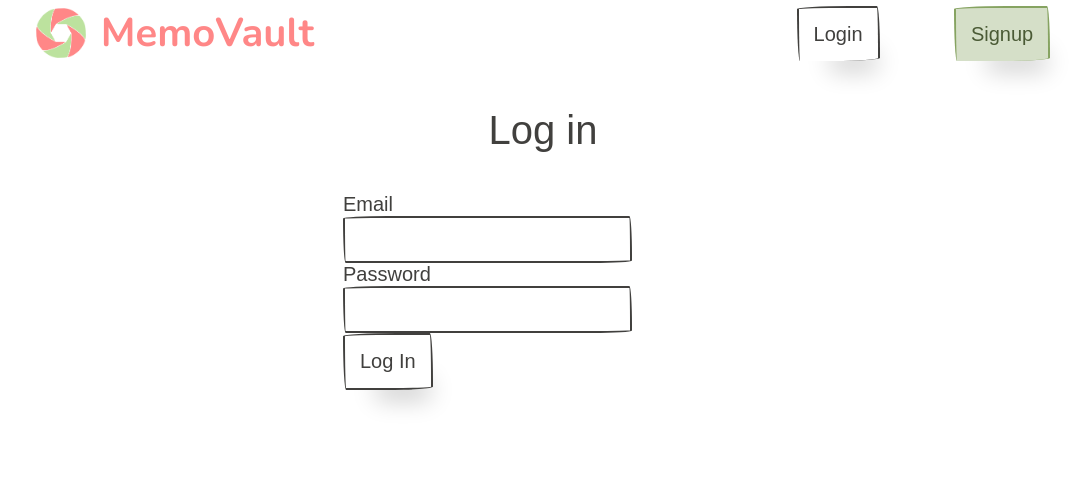
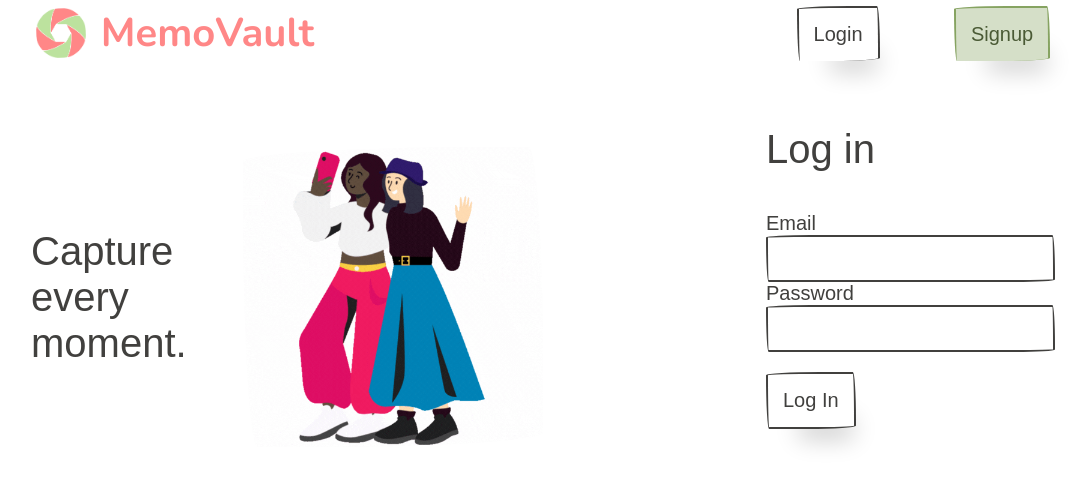
Before and after one commit to janoskocs/client-capstone, a React (Create React App) app: page /login in a window 1280 px wide. Shown: the top 486 px of the page, without its empty margins (97-1183 px from the left). Built offline with nearby package versions, Linux system fonts and the light colour scheme; a web font is replaced by a local one.

Commit message:
Style login page and add hero

```diff
--- a/src/pages/LogInPage/LogInPage.js
+++ b/src/pages/LogInPage/LogInPage.js
@@ -1,5 +1,7 @@
 import { useState } from "react";
 import { useLogin } from "../../hooks/useLogin";
+import "./LogInPage.scss";
+import hero from "../../assets/images/hero.gif";
 
 const LogInPage = () => {
   const { login, error, isLoading } = useLogin();
@@ -18,8 +20,13 @@ const LogInPage = () => {
     await login(loginInput.email, loginInput.password);
   };
   return (
-    <form className="form" onSubmit={handleLogin}>
-      <h3 className="form__title">Log in</h3>
+    <section className="login">
+      <div className="hero">
+        <h1 className="hero__title">Capture every moment.</h1>
+        <img className="hero__img" src={hero} alt="Hero" />
+      </div>
+      <form className="login-form" onSubmit={handleLogin}>
+        <h3 className="login-form__title">Log in</h3>
         <label htmlFor="email">Email</label>
         <input
           type="email"
@@ -34,11 +41,12 @@ const LogInPage = () => {
           onChange={(e) => handleInput(e)}
           value={loginInput.password}
         />
-      <button disabled={isLoading} type="submit">
+        {error && <p className="error">{error}</p>}
+        <button className="login-form__btn" disabled={isLoading} type="submit">
           Log In
         </button>
-      {error && <p>{error}</p>}
       </form>
+    </section>
   );
 };
 
--- a/src/pages/LogInPage/LogInPage.scss
+++ b/src/pages/LogInPage/LogInPage.scss
@@ -0,0 +1,43 @@
+@use "../../styles/variables" as *;
+@use "../../styles/mixins" as *;
+
+.error {
+  color: $primary-brand;
+
+  &::before {
+    content: "!";
+    border-radius: 100%;
+    text-align: center;
+    display: inline-block;
+    width: 1rem;
+    height: 1rem;
+    color: #fff;
+    margin-right: 0.5rem;
+    background-color: $primary-brand;
+  }
+}
+
+.login {
+  width: 80%;
+  margin: 0 auto;
+  @include displayFlex(null, space-between, center);
+}
+
+.login-form {
+  &__btn {
+    margin-top: 1rem;
+  }
+}
+.hero {
+  margin-top: 10vh;
+  @include displayFlex(null, center, center);
+  width: 50%;
+
+  &__img {
+    width: 15rem;
+    border: none;
+  }
+  &__title {
+    font-size: 2rem;
+  }
+}
--- a/src/pages/SignUpPage/SignUpPage.js
+++ b/src/pages/SignUpPage/SignUpPage.js
@@ -162,7 +162,7 @@ const SignUpPage = () => {
         </div>
       </fieldset>
 
-      {error && <p>{error}</p>}
+      {error && <p className="error">{error}</p>}
       <p>
         Password must contain a lowercase letter, uppercase letter, number, and
         a symbol.
--- a/src/pages/SignUpPage/SignUpPage.scss
+++ b/src/pages/SignUpPage/SignUpPage.scss
@@ -20,3 +20,19 @@
     display: none;
   }
 }
+
+.error {
+  color: $primary-brand;
+
+  &::before {
+    content: "!";
+    border-radius: 100%;
+    text-align: center;
+    display: inline-block;
+    width: 1rem;
+    height: 1rem;
+    color: #fff;
+    margin-right: 0.5rem;
+    background-color: $primary-brand;
+  }
+}
```
Also changed, not shown: src/assets/images/hero.gif (added). Lines whose indentation alone changed are shown as unchanged.
